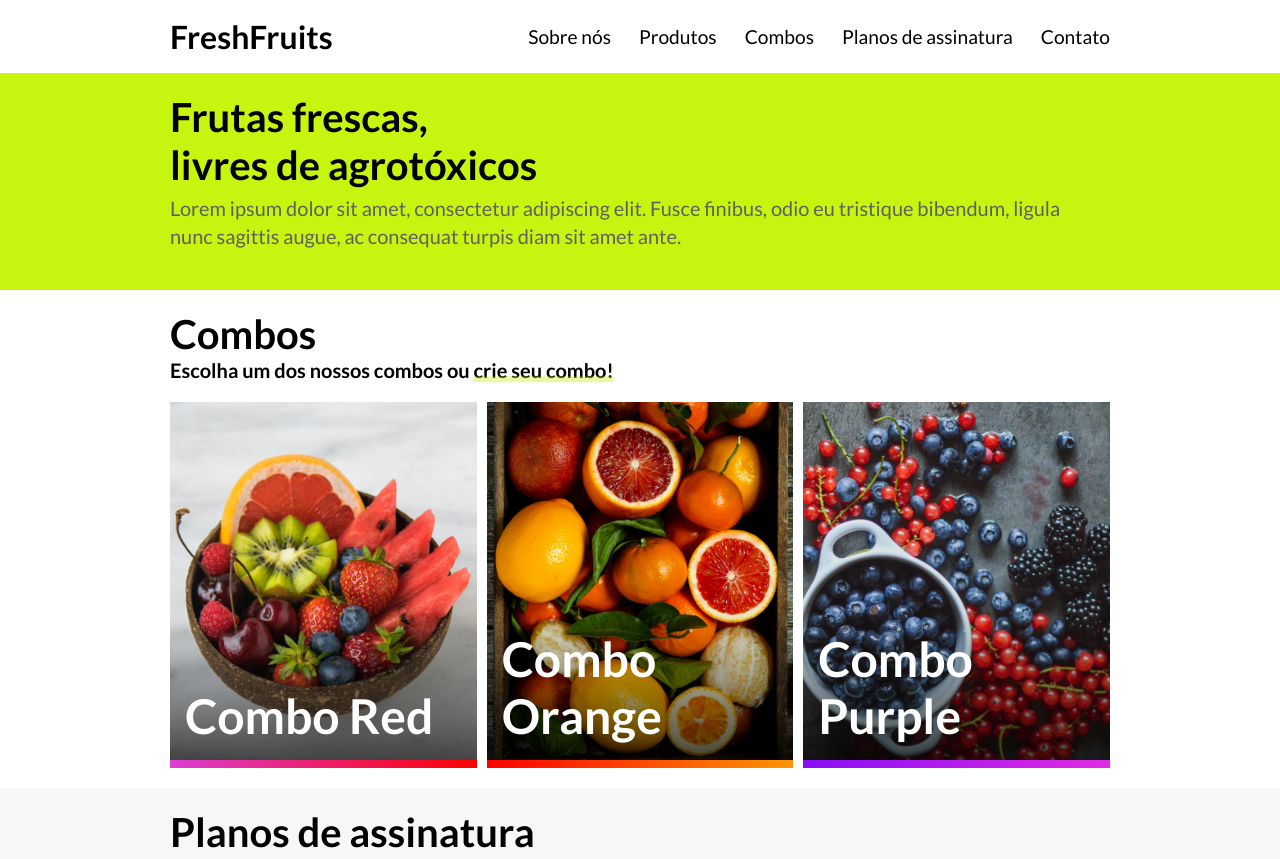
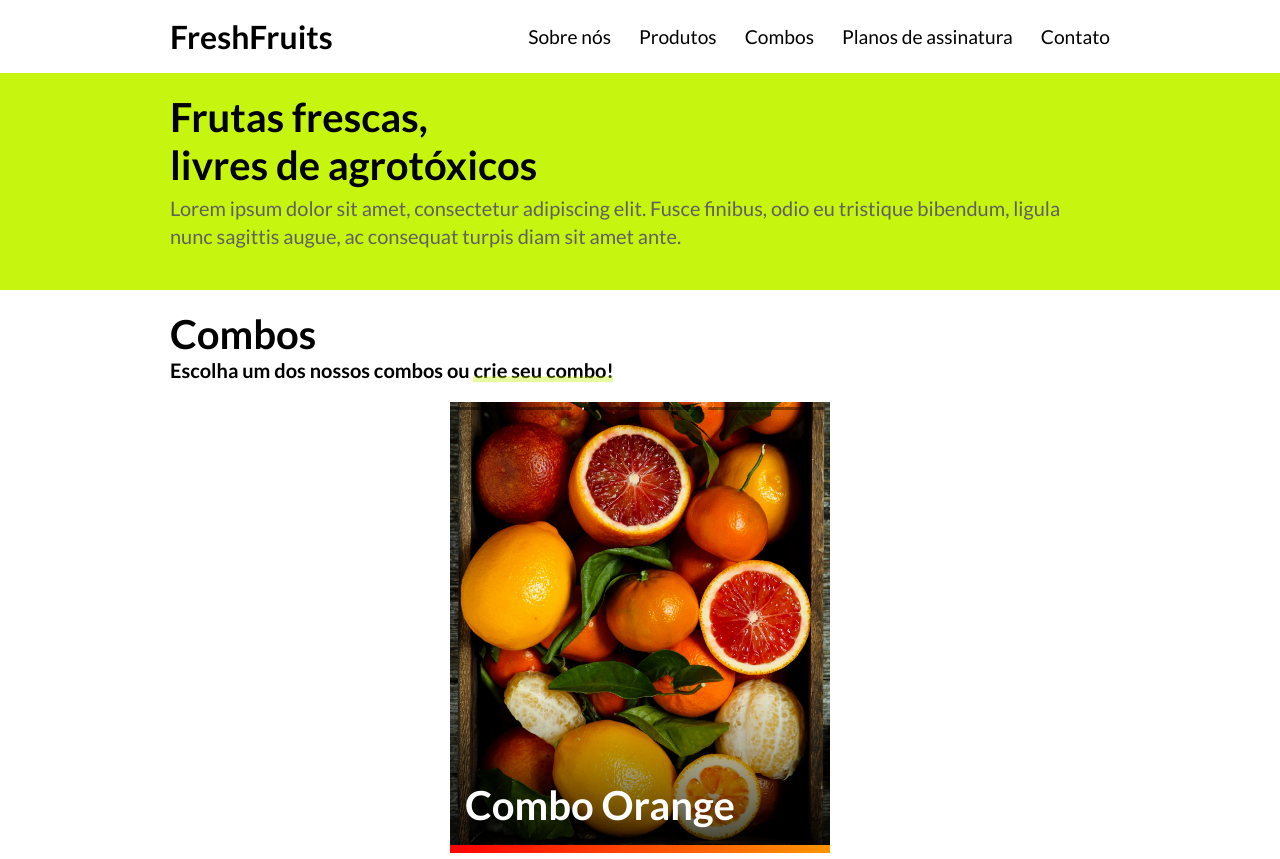
Before and after one commit to MarcosMedeiros1/FreshFruits, a plain HTML site: page index.html in a window 1280 px wide. Shown: the top 859 px of the page. Drawn offline with Linux system fonts and the light colour scheme.

Commit message:
adição do slide stories

```diff
--- a/css/reset.css
+++ b/css/reset.css
@@ -21,8 +21,8 @@ a {
 }
 
 img {
+  max-width: 100%;
   display: block;
-  max-width: 100%;
 }
 
 button {
--- a/css/style.css
+++ b/css/style.css
@@ -40,62 +40,6 @@ h1 {
 
 .menu-nav a:hover {
   background-color: #f6f6f6;
-}
-
-/* Menu hamburguer */
-#btn-mobile {
-  display: none;
-}
-
-@media (max-width: 1000px) {
-  #btn-mobile {
-    display: block;
-  }
-
-  .menu-nav ul {
-    display: block;
-    position: absolute;
-    width: 100%;
-    top: 68px;
-    right: 0px;
-    background-color: #fff;
-    z-index: 10;
-    transition: 0.5s;
-    height: 0;
-    visibility: hidden;
-    overflow: hidden;
-  }
-
-  #nav-list.active {
-    height: fit-content;
-    visibility: visible;
-    overflow: auto;
-  }
-
-  .menu-nav a {
-    border-bottom: 1px solid #f7f7f7;
-  }
-
-  #btn-mobile {
-    display: flex;
-    padding: 0.5rem 1rem;
-    font-size: 1rem;
-  }
-
-  #hamburguer {
-    border-top: 2px solid #000;
-    width: 20px;
-  }
-
-  #hamburguer::after,
-  #hamburguer::before {
-    content: "";
-    display: block;
-    width: 20px;
-    height: 2px;
-    background: currentColor;
-    margin-top: 5px;
-  }
 }
 
 /* Sobre */
@@ -155,13 +99,8 @@ h1 {
   transform: scaleY(1);
 }
 
-.combos-container {
-  display: grid;
-  gap: 10px;
-}
-
 .combos-item {
-  margin: 0 10px;
+  margin: 0;
   position: relative;
 }
 
@@ -199,17 +138,96 @@ h1 {
   border-image: linear-gradient(110deg, #6200ff, #e32be3) 1;
 }
 
+/* Slide Stories */
+.slide {
+  max-width: 380px;
+  margin: 20px auto;
+  display: grid;
+}
+
+.slide-items {
+  position: relative;
+  grid-area: 1/1;
+  overflow: hidden;
+}
+
+.slide-nav {
+  grid-area: 1/1;
+  z-index: 1;
+  display: grid;
+  grid-template-columns: 1fr 1fr;
+  grid-template-rows: auto 1fr;
+}
+
+.slide-nav button {
+  -webkit-appearance: none;
+  -webkit-tap-highlight-color: rgba(0, 0, 0, 0);
+  opacity: 0;
+}
+
+.slide-items > * {
+  position: absolute;
+  top: 0px;
+  opacity: 0;
+  pointer-events: none;
+}
+
+.slide-items > .active {
+  position: relative;
+  opacity: 1;
+  pointer-events: initial;
+}
+
+.slide-position {
+  display: flex;
+  grid-column: 1 / 3;
+}
+
+.slide-position > span {
+  flex: 1;
+  display: block;
+  height: 3px;
+  background: rgba(0, 0, 0, 0.4);
+  margin: 5px;
+  border-radius: 3px;
+  overflow: hidden;
+}
+
+.slide-position > span.active::after {
+  content: "";
+  display: block;
+  height: inherit;
+  background: rgba(255, 255, 255, 0.9);
+  border-radius: 3px;
+  transform: translateX(-100%);
+  animation: position 5s forwards linear;
+}
+
+@keyframes position {
+  to {
+    transform: initial;
+  }
+}
+
 /* Assinaturas */
 .assinaturas {
   background-color: #f7f7f7;
   padding: 20px 0;
 }
 
+.assinaturas-container {
+  display: grid;
+  justify-content: center;
+  margin-top: 10px;
+}
+
 .assinatura-valor {
   background-color: #fff;
   padding: 10px;
-  margin: 20px 10px;
+  margin: 10px 10px;
   border: 4px solid #c6f50f;
+  max-width: 400px;
+  justify-content: center;
 }
 
 .assinatura-valor h2 {
@@ -299,6 +317,62 @@ textarea {
 }
 
 /* Responsividade */
+/* Menu hamburguer */
+#btn-mobile {
+  display: none;
+}
+
+@media (max-width: 1000px) {
+  #btn-mobile {
+    display: block;
+  }
+
+  .menu-nav ul {
+    display: block;
+    position: absolute;
+    width: 100%;
+    top: 68px;
+    right: 0px;
+    background-color: #fff;
+    z-index: 10;
+    transition: 0.5s;
+    height: 0;
+    visibility: hidden;
+    overflow: hidden;
+  }
+
+  #nav-list.active {
+    height: fit-content;
+    visibility: visible;
+    overflow: auto;
+  }
+
+  .menu-nav a {
+    border-bottom: 1px solid #f7f7f7;
+  }
+
+  #btn-mobile {
+    display: flex;
+    padding: 0.5rem 1rem;
+    font-size: 1rem;
+  }
+
+  #hamburguer {
+    border-top: 2px solid #000;
+    width: 20px;
+  }
+
+  #hamburguer::after,
+  #hamburguer::before {
+    content: "";
+    display: block;
+    width: 20px;
+    height: 2px;
+    background: currentColor;
+    margin-top: 5px;
+  }
+}
+
 /* Tablets */
 @media (min-width: 768px) {
   /* Menu */
@@ -329,26 +403,17 @@ textarea {
   }
 
   .combos-item h2 {
-    font-size: 3rem;
+    font-size: 2.5rem;
   }
 
   .combos-item {
     margin: 0;
   }
 
-  .combos-container {
-    margin: 0 10px;
-  }
-
-  .combos-container {
-    display: grid;
-    grid-template-columns: 1fr 1fr 1fr;
-  }
-
   /* Assinaturas */
   .assinaturas-container {
-    display: grid;
     grid-template-columns: 1fr 1fr;
+    justify-items: center;
   }
 
   .assinatura-valor {
@@ -387,9 +452,4 @@ textarea {
     justify-content: center;
     gap: 0.5rem;
   }
-
-  /* Assinaturas */
-  .assinaturas-container {
-    /* grid-template-columns: 50vh 50vh; */
-  }
 }
--- a/index.html
+++ b/index.html
@@ -48,27 +48,28 @@
     <section class="combos container" id="combos">
       <h1>Combos</h1>
       <p>Escolha um dos nossos combos ou <button class="btn-combo">crie seu combo!</button></p>
-      <div class="combos-container">
+      <div data-slide="slide" class="slide">
+        <div class="slide-items">
           <div class="combos-item red">
-          <a href="#">
-            <img src="img/combo1.jpg" alt="Combo Red">
+            <img src="img/combo1.jpg" alt="Img 1">
             <h2>Combo Red</h2>
-          </a>
           </div>
 
           <div class="combos-item orange">
-          <a href="#">
-            <img src="img/combo2.jpg" alt="Combo Orange">
+            <img src="img/combo2.jpg" alt="Img 2">
             <h2>Combo Orange</h2>
-          </a>
           </div>
 
           <div class="combos-item purple">
-          <a href="#">
-            <img src="img/combo3.jpg" alt="Combo Purple">
+            <img src="img/combo3.jpg" alt="Img 3">
             <h2>Combo Purple</h2>
-          </a>
           </div>
+        </div>
+        <nav class="slide-nav">
+          <div class="slide-position"></div>
+          <button class="slide-prev">Anterior</button>
+          <button class="slide-next">Próximo</button>
+        </nav>
       </div>
     </section>
 
--- a/js/script.js
+++ b/js/script.js
@@ -1,3 +1,4 @@
+// Menu hamburguer
 const btnMobile = document.getElementById("btn-mobile");
 
 function toggleMenu(event) {
@@ -15,3 +16,66 @@ function toggleMenu(event) {
 
 btnMobile.addEventListener("click", toggleMenu);
 btnMobile.addEventListener("touchstart", toggleMenu);
+
+// Stories
+class SlideStories {
+  constructor(id) {
+    this.slide = document.querySelector(`[data-slide="${id}"]`);
+    this.active = 0;
+    this.init();
+  }
+
+  activeSlide(index) {
+    this.active = index;
+    this.items.forEach((item) => item.classList.remove("active"));
+    this.items[index].classList.add("active");
+    this.positionItems.forEach((item) => item.classList.remove("active"));
+    this.positionItems[index].classList.add("active");
+    this.autoSlide();
+  }
+
+  prev() {
+    if (this.active > 0) {
+      this.activeSlide(this.active - 1);
+    } else {
+      this.activeSlide(this.items.length - 1);
+    }
+  }
+
+  next() {
+    if (this.active < this.items.length - 1) {
+      this.activeSlide(this.active + 1);
+    } else {
+      this.activeSlide(0);
+    }
+  }
+
+  addNavigation() {
+    const nextBtn = this.slide.querySelector(".slide-next");
+    const prevBtn = this.slide.querySelector(".slide-prev");
+    nextBtn.addEventListener("click", this.next);
+    prevBtn.addEventListener("click", this.prev);
+  }
+
+  addPositionItems() {
+    this.items.forEach(() => (this.position.innerHTML += `<span></span>`));
+    this.positionItems = Array.from(this.position.children);
+  }
+
+  autoSlide() {
+    clearTimeout(this.timeout);
+    this.timeout = setTimeout(this.next, 5000);
+  }
+
+  init() {
+    this.next = this.next.bind(this);
+    this.prev = this.prev.bind(this);
+    this.items = this.slide.querySelectorAll(".slide-items > *");
+    this.position = this.slide.querySelector(".slide-position");
+    this.addPositionItems();
+    this.activeSlide(0);
+    this.addNavigation();
+  }
+}
+
+new SlideStories("slide");
```
Lines whose indentation alone changed are shown as unchanged.
